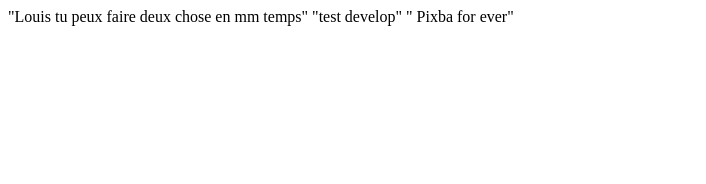
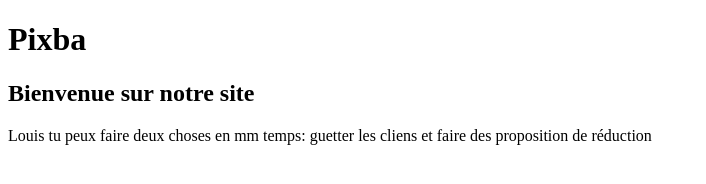
Before and after one commit to LouisCharles-dev/projet_prixba, a plain HTML site: page index.html in a window 1280 px wide. Shown: the whole page, without its empty margins (0-706 px from the left). Drawn offline with Linux system fonts and the light colour scheme.

Commit message:
normalisation du code html

```diff
--- a/index.html
+++ b/index.html
@@ -7,9 +7,11 @@
     <link rel="preconnect" href="https://fonts.googleapis.com">
     <link rel="preconnect" href="https://fonts.gstatic.com" crossorigin>
     <link href="https://fonts.googleapis.com/css2?family=Montserrat:wght@100&display=swap" rel="stylesheet">
-    "Louis tu peux faire deux chose en mm temps"
-    "test develop"
-    " Pixba for ever"
+    <h1>Pixba</h1>
+        <h2>Bienvenue sur notre site</h2>
+    <a>Louis tu peux faire deux choses en mm temps: guetter les cliens et faire des proposition de réduction</a>
+
+
 </head>
 
 <body>
```
